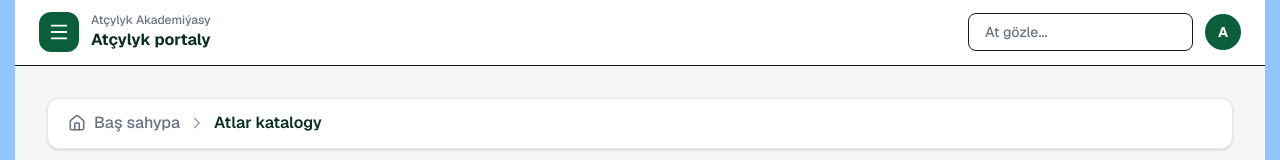
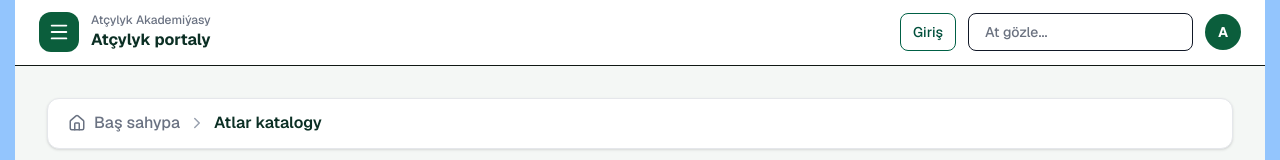
Before and after one commit to Stoun05/horse-portal-v2, a Next.js app: page /atlar in a window 1280 px wide. Shown: the top 160 px of the page. Built offline with nearby package versions, Linux system fonts and the light colour scheme.

Commit message:
feat(ui): link desktop login from portal navigation

```diff
--- a/components/Topbar.tsx
+++ b/components/Topbar.tsx
@@ -1,6 +1,7 @@
 "use client";
 
 import { Menu } from "lucide-react";
+import Link from "next/link";
 import { usePortalSettings } from "../lib/usePortalSettings";
 import { assetPath } from "../lib/assetPath";
 
@@ -31,8 +32,9 @@ export default function Topbar({ setOpen }: TopbarProps) {
         </div>
       </div>
 
-      <div className="hidden items-center gap-3 sm:flex">
-        <input type="text" placeholder="At gözle..." className="rounded-lg border px-4 py-2 text-sm text-slate-950 placeholder:text-slate-400" />
+      <div className="flex items-center gap-3">
+        <Link href="/login" className="rounded-lg border border-emerald-800 px-3 py-2 text-sm text-emerald-900">Giriş</Link>
+        <input type="text" placeholder="At gözle..." className="hidden rounded-lg border px-4 py-2 text-sm text-slate-950 placeholder:text-slate-400 sm:block" />
         <div style={{ backgroundColor: settings.primaryColor }} className="flex h-9 w-9 items-center justify-center rounded-full text-sm font-bold text-white">A</div>
       </div>
     </header>
```
